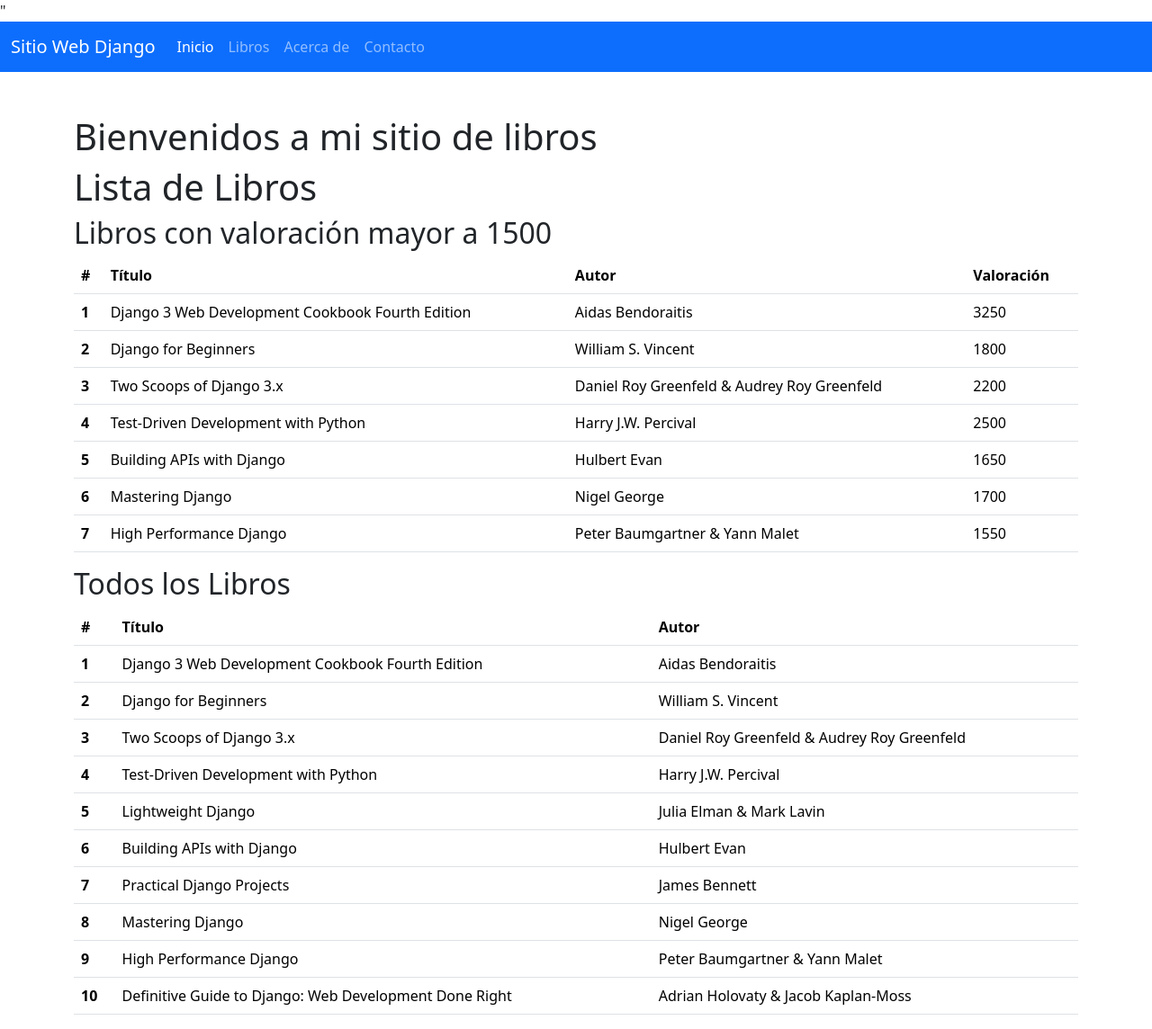
After one commit to mariarys/Consolidacion_M6S7_MariarysDelgado, a Django app: page /libros/ in a window 1280 px wide. The commit adds this page. Shown: the whole page at 90% size. Run offline with Django 5.2, Linux system fonts and the light colour scheme.

Commit message:
commit rebound m6s6

```diff
--- /dev/null
+++ b/sitio_de_libros/libros/templates/libros/lista_libros.html
@@ -0,0 +1,68 @@
+
+<!doctype html>
+<html lang="en">
+<head>
+    <meta charset="utf-8">
+    <meta name="viewport" content="width=device-width, initial-scale=1">
+    <title>Lista de Libros</title>
+    <link href="https://cdn.jsdelivr.net/npm/bootstrap@5.3.2/dist/css/bootstrap.min.css" rel="stylesheet" integrity="sha384-T3c6CoIi6uLrA9TneNEoa7RxnatzjcDSCmG1MXxSR1GAsXEV/Dwwykc2MPK8M2HN" crossorigin="anonymous">
+</head>
+<body>
+    {% include 'libros/navbar.html' %}
+    <div class="container">
+        <h1>Lista de Libros</h1>
+
+        <h2>Libros con valoración mayor a 1500</h2>
+        <table class="table table-hover">
+            <thead>
+                <tr>
+                    <th scope="col">#</th>
+                    <th scope="col">Título</th>
+                    <th scope="col">Autor</th>
+                    <th scope="col">Valoración</th>
+                </tr>
+            </thead>
+            <tbody>
+                {% for libro in libros_valoracion_alta %}
+                <tr>
+                    <th scope="row">{{ forloop.counter }}</th>
+                    <td>{{ libro.titulo }}</td>
+                    <td>{{ libro.autor }}</td>
+                    <td>{{ libro.valoracion }}</td>
+                </tr>
+                {% empty %}
+                <tr>
+                    <td colspan="4">No hay libros con valoración mayor a 1500.</td>
+                </tr>
+                {% endfor %}
+            </tbody>
+        </table>
+
+        <h2>Todos los Libros</h2>
+        <table class="table table-hover">
+            <thead>
+                <tr>
+                    <th scope="col">#</th>
+                    <th scope="col">Título</th>
+                    <th scope="col">Autor</th>
+                </tr>
+            </thead>
+            <tbody>
+                {% for libro in libros %}
+                <tr>
+                    <th scope="row">{{ forloop.counter }}</th>
+                    <td>{{ libro.titulo }}</td>
+                    <td>{{ libro.autor }}</td>
+                </tr>
+                {% empty %}
+                <tr>
+                    <td colspan="3">No hay libros disponibles.</td>
+                </tr>
+                {% endfor %}
+            </tbody>
+        </table>
+    </div>
+
+    <script src="https://cdn.jsdelivr.net/npm/bootstrap@5.3.2/dist/js/bootstrap.bundle.min.js" integrity="sha384-C6RzsynM9kWDrMNeT87bh95OGNyZPhcTNXj1NW7RuBCsyN/o0jlpcV8Qyq46cDfL" crossorigin="anonymous"></script>
+</body>
+</html>
--- a/sitio_de_libros/libros/templates/libros/navbar.html
+++ b/sitio_de_libros/libros/templates/libros/navbar.html
@@ -19,7 +19,7 @@
               <div class="collapse navbar-collapse" id="navbarNavAltMarkup">
                 <div class="navbar-nav">
                   <a class="nav-link active" aria-current="page" href="{% url 'index' %}">Inicio</a>
-                  <a class="nav-link" href="#">Libros</a>
+                  <a class="nav-link" href="{% url 'lista_libros' %}">Libros</a>
                   <a class="nav-link" href="#">Acerca de</a>
                   <a class="nav-link" href="#">Contacto</a>
                 </div>
--- a/sitio_de_libros/libros/urls.py
+++ b/sitio_de_libros/libros/urls.py
@@ -4,4 +4,5 @@
 urlpatterns = [
     path('', views.index, name='index'),  # Ruta para index.html
     path('navbar/', views.navbar, name='navbar'),  # Ruta para navbar.html
+    path('libros/', views.mostrar, name='lista_libros'),  # Ruta para lista de libros.html
 ]
--- a/sitio_de_libros/libros/views.py
+++ b/sitio_de_libros/libros/views.py
@@ -5,3 +5,33 @@
 
 def index(request):
     return render(request, 'libros/index.html')  # Renderiza index.html
+
+class Libro(object):
+    def __init__(self,titulo,autor,valoracion):
+        self.titulo = titulo
+        self.autor = autor
+        self.valoracion = valoracion
+
+
+def mostrar(request):
+    libros = [
+        Libro('Django 3 Web Development Cookbook Fourth Edition', 'Aidas Bendoraitis', 3250),
+        Libro('Django for Beginners', 'William S. Vincent', 1800),
+        Libro('Two Scoops of Django 3.x', 'Daniel Roy Greenfeld & Audrey Roy Greenfeld', 2200),
+        Libro('Test-Driven Development with Python', 'Harry J.W. Percival', 2500),
+        Libro('Lightweight Django', 'Julia Elman & Mark Lavin', 1450),
+        Libro('Building APIs with Django', 'Hulbert Evan', 1650),
+        Libro('Practical Django Projects', 'James Bennett', 1300),
+        Libro('Mastering Django', 'Nigel George', 1700),
+        Libro('High Performance Django', 'Peter Baumgartner & Yann Malet', 1550),
+        Libro('Definitive Guide to Django: Web Development Done Right', 'Adrian Holovaty & Jacob Kaplan-Moss', 1400)
+    ]
+
+    libros_valoracion_alta = [libro for libro in libros if libro.valoracion > 1500]
+
+    contexto = {
+        'libros_valoracion_alta': libros_valoracion_alta,
+        'libros': libros
+    }
+
+    return render(request, 'libros/lista_libros.html', contexto)
```
Also changed, not shown: sitio_de_libros/libros/templates/libros/index.html (+6 -3 lines).
